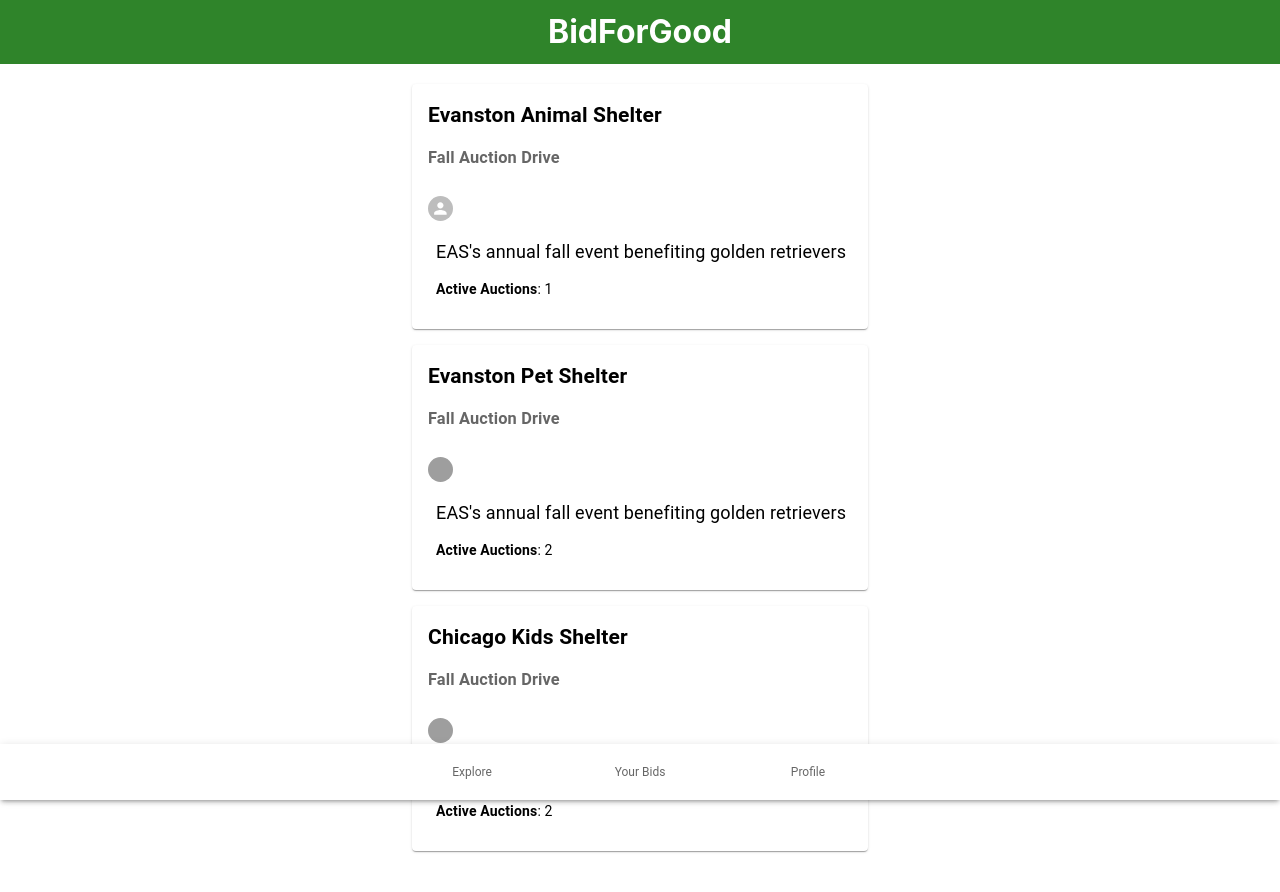
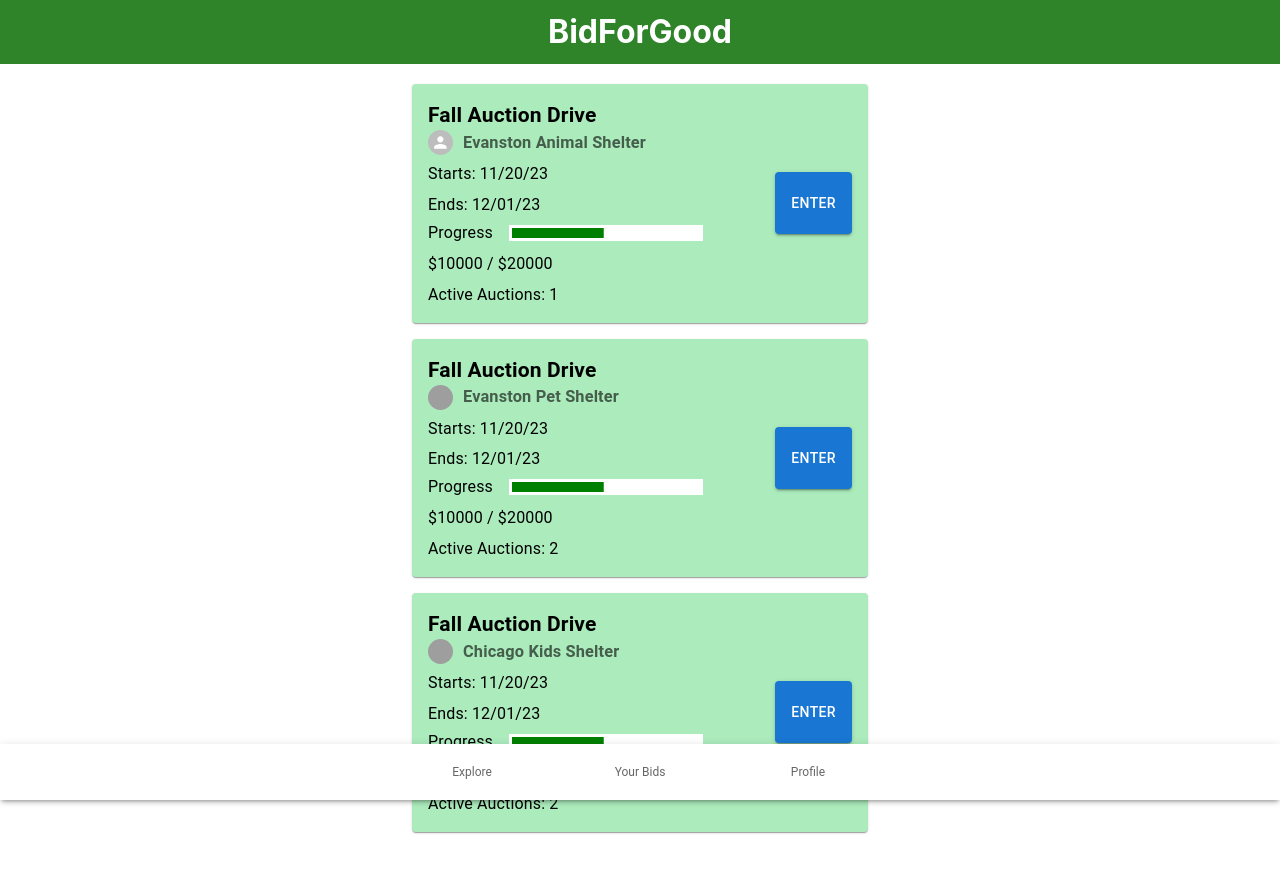
Before and after one commit to 392-f23/BidForGood, a React (Vite) app: page / in a window 1280 px wide. Shown: the top 892 px of the page. Built offline with nearby package versions, Linux system fonts and the light colour scheme; grey boxes are pictures that could not be loaded.

Commit message:
applied changes

```diff
--- a/src/components/AuctionCard/AuctionCard.css
+++ b/src/components/AuctionCard/AuctionCard.css
@@ -2,13 +2,6 @@
     display: flex;
     justify-content: space-between;
     width: 100%;
-}
-
-.post-item {
-    display: flex;
-    flex-direction: column;
-    align-items: start;
-    text-align: start;
 }
 
 .post-top {
@@ -21,15 +14,6 @@
 .post-course {
     margin-bottom: 0;
     color: black;
-}
-
-.post-text {
-    margin-top: 0.5rem;
-    margin-bottom: 0;
-    font-size: large;
-    text-align: start;
-    color: black;
-    padding-left: 8px;
 }
 
 .post-name {
@@ -61,12 +45,55 @@
     font-size: 0.75rem;
 }
 
-.post-user {
-    margin: 10px 0px;
+.post-item {
+    display: flex;
+}
+
+.left-div {
+    /* border: 3px solid red; */
+    flex: 2
+}
+
+.right-div {
+    flex: 1;
     display: flex;
     align-items: center;
+    justify-content: end;
+    /* border: 3px solid hotpink; */
+}
+
+.post-title {
+    color: black;
+    margin: 0;
+    padding: 0;
+}
+
+.org-div {
+    margin: 0px 0px;
+    padding: 0;
+    display: flex;
+    align-items: center;
+    /* border: 3px solid firebrick; */
+}
+
+.org-div h3 {
+    margin: 0;
+    padding: 0;
 }
 
 .profile-pic {
     margin-bottom: 0 !important;
+    margin-right: 10px;
 }
+
+.post-text {
+    margin-top: 0.5rem;
+    margin-bottom: 0;
+    font-size: medium;
+    text-align: start;
+    color: black;
+}
+
+.enter-button {
+    height: 30%;
+}
--- a/src/components/AuctionCard/AuctionCard.jsx
+++ b/src/components/AuctionCard/AuctionCard.jsx
@@ -3,10 +3,11 @@ import { Container, Paper, Button, Chip, Avatar } from "@mui/material";
 import { styled } from "@mui/material/styles";
 import "./AuctionCard.css";
 import { useNavigate } from "react-router-dom";
+import { LinearProgressWithLabel } from '../ProgressBar/ProgressBar';
 
 export const AuctionCard = ({auctionInfo}) => {
   const Item = styled(Paper)(({ theme }) => ({
-      backgroundColor: theme.palette.mode === "dark" ? "#1A2027" : "#fff",
+      backgroundColor: theme.palette.mode === "dark" ? "#1A2027" : "#abebbc",
       ...theme.typography.body2,
       textAlign: "left",
       padding: "1rem",
@@ -19,28 +20,33 @@ export const AuctionCard = ({auctionInfo}) => {
     navigate("/auction_page", {state: data});
   };
 
+  const progress = auctionInfo.Progress / auctionInfo.Goal * 100;
+
   return (
-    <Item onClick={() => handleClick(auctionInfo)} className="post-item">
-      <div className="post-header">
-        <h2 className="post-top">
-          <div className="post-title"> {auctionInfo.Name} </div>
-        </h2>
-        <h3>
-            {auctionInfo.Title}
-        </h3>
-        <div className="post-user">
+    <Item className="post-item">
+      <div className='left-div'>
+        <h2 className="post-title"> {auctionInfo.Title} </h2>
+        <div className='org-div'>
           <Avatar
-            className="profile-pic"
-            sx={{ width: 25, height: 25, marginBottom: ".5rem" }}
-            src={auctionInfo.Logo ? auctionInfo.Logo : ""}
-          ></Avatar>
+              className="profile-pic"
+              sx={{ width: 25, height: 25, marginBottom: ".5rem" }}
+              src={auctionInfo.Logo ? auctionInfo.Logo : ""}
+            ></Avatar>
+          <h3> {auctionInfo.Name} </h3>
         </div>
+        <p className='post-text'>Starts: {auctionInfo.StartDate} </p>
+        <p className='post-text'>Ends: {auctionInfo.EndDate} </p>
+        <div>
+          <LinearProgressWithLabel value={progress}/>
+          <p className='post-text'> ${auctionInfo.Progress} / ${auctionInfo.Goal}</p>
+        </div>
+        <p className='post-text'>Active Auctions: {auctionInfo.ActiveAuctions}</p>
       </div>
-      <p className="post-text">{auctionInfo.Description}</p>
-
-      <p className="post-location">
-        <b>Active Auctions</b>: {auctionInfo.ActiveAuctions}
-      </p>
+      <div className='right-div'>
+        <Button className='enter-button' variant="contained" onClick={() => handleClick(auctionInfo)}>
+          Enter
+        </Button>
+      </div>
     </Item>
   )
 }
--- a/src/components/AuctionPage/AuctionPage.jsx
+++ b/src/components/AuctionPage/AuctionPage.jsx
@@ -23,7 +23,6 @@ function LinearProgressWithLabel(props) {
             height: "1rem",
             mr: 1,
             bgcolor: 'rgb(255, 255, 255)',
-            display: "inline-block",
             verticalAlign: "middle",
             display: "flex",
             flexDirection: "column",
--- /dev/null
+++ b/src/components/ProgressBar/ProgressBar.jsx
@@ -0,0 +1,49 @@
+import PropTypes from 'prop-types';
+import LinearProgress from '@mui/material/LinearProgress';
+import Typography from '@mui/material/Typography';
+import Box from '@mui/material/Box';
+
+export function LinearProgressWithLabel(props) {
+    return (
+        <Box sx={{width: '100%'}}>
+            <Box sx={{ display: 'flex', alignItems: 'center' }}>
+                <Box sx={{ mr: 2 }}>
+                    <Typography sx={{ ml: 0, mt: 0.5 }} variant="body1" color="black">Progress</Typography>
+                </Box>
+                <Box sx={{ width: '100%', mr: 1, mt: 0.5 }}>
+                    <Box
+                        sx={{
+                            width: '100%',
+                            height: "1rem",
+                            mr: 1,
+                            bgcolor: 'rgb(255, 255, 255)',
+                            verticalAlign: "middle",
+                            display: "flex",
+                            flexDirection: "column",
+                            justifyContent: "center",
+                        }}
+                    >
+                        <LinearProgress sx={{
+                            backgroundColor: 'white',
+                            '& .MuiLinearProgress-bar': {
+                                backgroundColor: 'green'
+                            },
+                            ml: 0.4,
+                            mr: 1,
+                            height: "0.6rem"
+                        }}
+                            variant="determinate" {...props} />
+                    </Box>
+                </Box>
+            </Box>
+        </Box>
+    );
+}
+
+LinearProgressWithLabel.propTypes = {
+    /**
+     * The value of the progress indicator for the determinate and buffer variants.
+     * Value between 0 and 100.
+     */
+    value: PropTypes.number.isRequired,
+};
```
